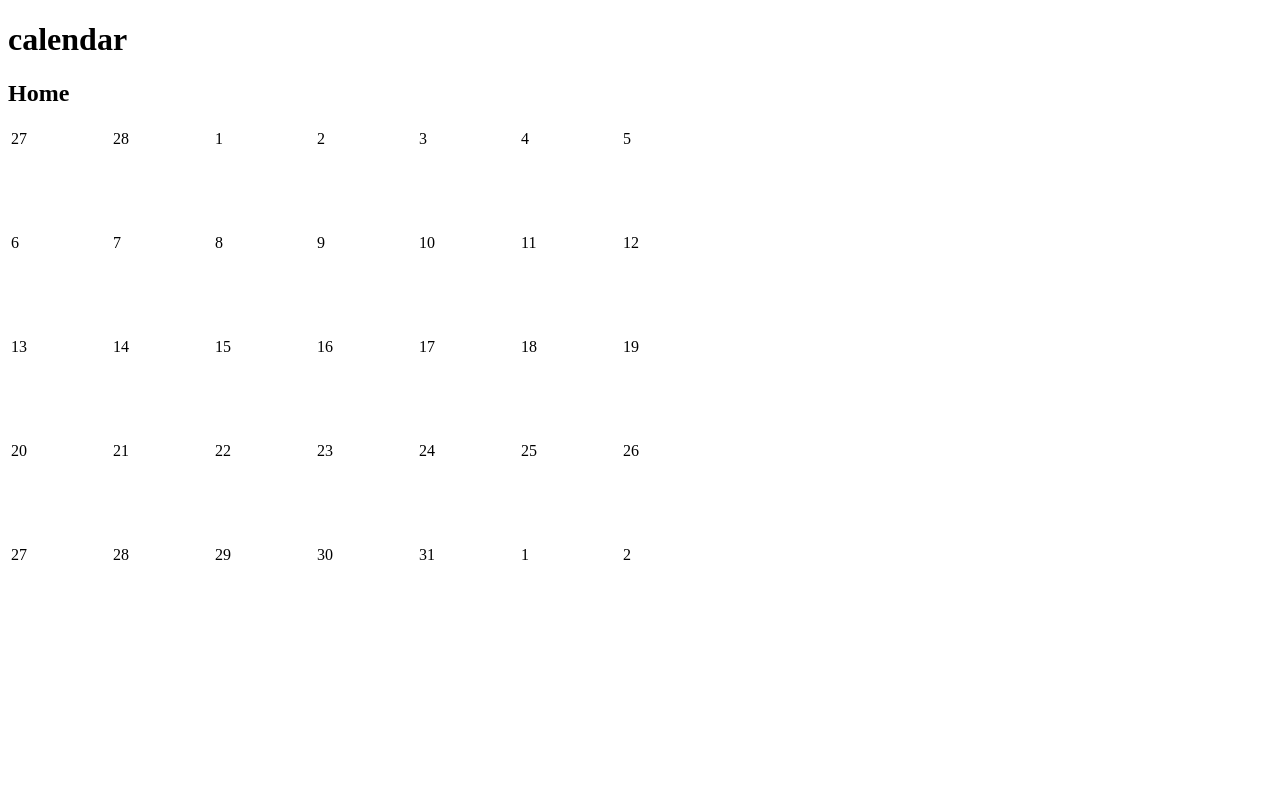
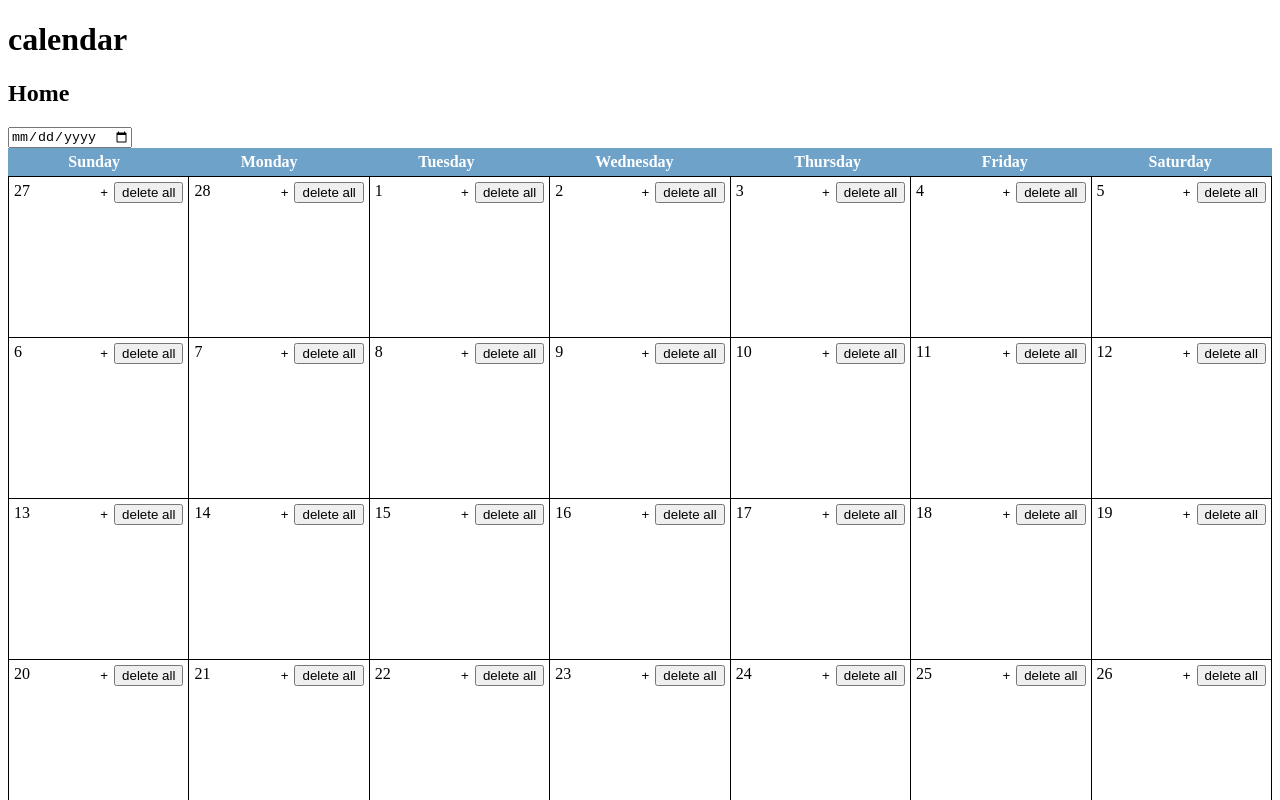
Before and after one commit to lwauke/calendar-test, a Vue app: page / in a window 1280 px wide. Shown: the top 800 px of the page. Built offline with nearby package versions, Linux system fonts and the light colour scheme.

Commit message:
css adjustments

```diff
--- a/src/components/Calendar.vue
+++ b/src/components/Calendar.vue
@@ -12,25 +12,52 @@ export default {
     return {
       month: now.getMonth(),
       year: now.getFullYear(),
-      dates: [],
+      days: [],
       weeks: 0,
     };
   },
   mounted() {
-    this.dates = generateMonth(this.year, this.month);
+    this.getDaysFromDate()
+  },
+  computed: {
+    headers: function () {
+      return [
+        'Sunday',
+        'Monday',
+        'Tuesday',
+        'Wednesday',
+        'Thursday',
+        'Friday',
+        'Saturday'
+      ];
+    }
   },
   methods: {
+    getDaysFromDate () {
+      this.days = generateMonth(this.year, this.month);
+    },
     getWeek(n) {
       const index = (n - 1) * 7;
-      return this.dates.slice(index, index + 7);
+      return this.days.slice(index, index + 7);
     },
+    handleDate(e) {
+      const selectedDate = new Date(e.target.value)
+      this.month = selectedDate.getMonth()
+      this.year = selectedDate.getFullYear()
+      this.getDaysFromDate()
+    }
   },
 };
 </script>
 
 <template>
+  <div>
+    <input type="date" @change="handleDate" step="30">
     <table class="calendar">
-    <tr v-for="i in dates.length / 7" :key="i">
+      <thead class="header-row">
+        <th v-for="day in headers" :key="day" class="header">{{ day }}</th>
+      </thead>
+      <tr v-for="i in days.length / 7" :key="i" class="row">
         <Date
           v-for="{ date, relativeMonth } in getWeek(i)"
           :key="date + month"
@@ -40,6 +67,28 @@ export default {
         />
       </tr>
     </table>
+  </div>
 </template>
 
-<style lang="sass" scoped></style>
+<style lang="sass" scoped>
+.calendar
+  display: block
+.row
+  display: flex
+.row:last-child
+  position: relative
+  &::after
+    content: ""
+    width: 100%
+    position: absolute
+    bottom: 0
+    height: 1px
+    background: #000
+.header-row
+  display: flex
+  background: #6ea2c9
+  color: #fff
+.header
+  padding: 5px
+  flex-grow: 1
+</style>
--- a/src/components/Date.vue
+++ b/src/components/Date.vue
@@ -20,16 +20,22 @@ export default {
       showModal: false,
     };
   },
+  methods: {
+    deleteAll () {
+      this.$store.commit('deleteAll', { date: this.fullDate })
+    }
+  }
 };
 </script>
 
 <template>
   <td :class="[{ actualMonth }, 'cell']">
     {{ date }}
-    <button class="btn" @click="showModal = true">+</button>
-    <ul class="list">
-      <ReminderList :fullDate="fullDate" />
-    </ul>
+    <div>
+      <button class="btn" @click="showModal = true">+</button>
+      <button @click="deleteAll">delete all</button>
+    </div>
+    <ReminderList :fullDate="fullDate" class="list"/>
     <Modal v-if="showModal" @close="showModal = false">
       <template v-slot:header> add a reminder </template>
       <template v-slot:body>
@@ -41,18 +47,27 @@ export default {
 
 <style lang="sass" scoped>
 .cell
-  width: 100px
-  height: 100px
+  width: 14%
+  height: 150px
   display: inline-grid
   grid-template-columns: 1fr auto
   grid-template-rows: auto 1fr
-  &:hover, &:focus, &:focus-within
-    & .btn
-      display: block
+  border-left: 1px solid #000
+  border-top: 1px solid #000
+  padding: 5px
+  &:last-child
+    border-right: 1px solid #000
+  flex-grow: 1
+  // &:hover, &:focus, &:focus-within
+  //   & .btn
+  //     display: block
 
 .btn
   background: none
   border: 0
-  display: none
+  // display: none
   cursor: pointer
+
+.list
+  grid-column: 1 / 3
 </style>
--- a/src/components/ReminderItem.vue
+++ b/src/components/ReminderItem.vue
@@ -16,19 +16,37 @@ export default {
 
 <template>
   <li :class="[color, 'reminder']">
-    {{ reminder }}
-    <button @click.stop="deleteReminder">delete</button>
+    <span class="text">{{ reminder }}</span>
+    <button class="btn" @click.stop="deleteReminder">delete</button>
   </li>
 </template>
 
 <style lang="sass" scoped>
 .reminder
   color: #fff
-  background: gray
+  background: #a5a5a5
+  display: flex
+  justify-content: space-between
+  align-items: start
+  cursor: pointer
+  padding: 5px 10px
+  border-radius: 5px
+  margin-top: 5px
 .red
-  background: red
+  background: #ff5f5f
 .yellow
-  background: yellow
+  background: #c2c510
 .green
-  background: green
+  background: #11a111
+.btn
+  background: rgba(255,255,255, .8)
+  border: none
+  border-radius: 2px
+  cursor: pointer
+  &:hover
+    background: #fff
+.text
+  white-space: nowrap
+  overflow: hidden
+  text-overflow: ellipsis
 </style>
--- a/src/components/ReminderList.vue
+++ b/src/components/ReminderList.vue
@@ -50,4 +50,5 @@ export default {
 .list
   padding: 0
   margin: 0
+  overflow: auto
 </style>
--- a/src/main.js
+++ b/src/main.js
@@ -14,6 +14,9 @@ const store = createStore({
     },
     delete(state, { date, uuid }) {
       state[date] = state[date].filter((reminder) => reminder.uuid !== uuid);
+    },
+    deleteAll(state, { date }) {
+      state[date] = [];
     },
     edit(state, { date, reminder, uuid }) {
       state[date] = [
```
Lines whose indentation alone changed are shown as unchanged.
